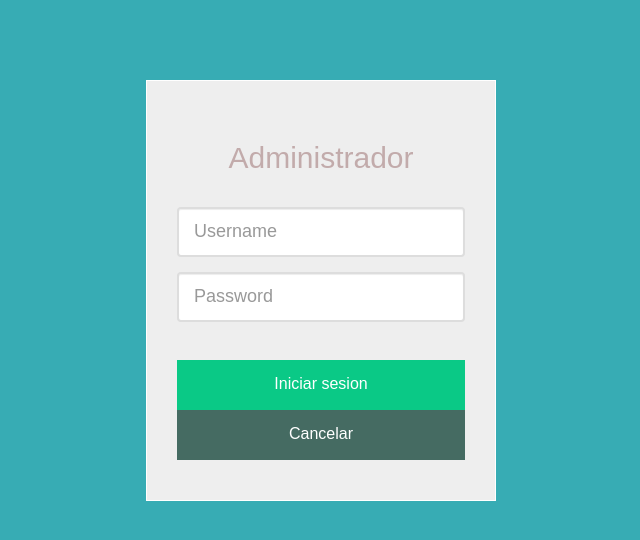
After one commit to juaz88/directorio, a Flask app: page /legal in a window 1280 px wide. The commit adds this page. Shown: the top 540 px of the page, without its empty margins (319-959 px from the left). Run offline with Flask 2, Linux system fonts and the light colour scheme; some libraries are stand-ins or nearby versions.

Commit message:
12-04-2022

```diff
--- a/main.py
+++ b/main.py
@@ -12,7 +12,13 @@ def inicio():
 def admin():
     return render_template('view_admin.html')
 
+@app.route('/login_admin', methods=['get','post'])
+def login_admin():
+    return render_template('login_admin.html')
 
+@app.route('/legal')
+def legal():
+    return render_template('login_admin.html')
 
 
 if __name__=='__main__':
--- /dev/null
+++ b/static/css/login_admin.css
@@ -0,0 +1,109 @@
+* {
+    box-sizing: border-box;
+    -moz-box-sizing: border-box;
+    -webkit-box-sizing: border-box;
+    font-family: arial
+}
+
+body {
+    background: #37acb4;
+}
+
+h1 {
+    color: rgb(194, 171, 171);
+    text-align: center;
+    font-family: 'Arial', cursive;
+    font-size: 30px
+}
+
+.login-form {
+    width: 350px;
+    padding: 40px 30px;
+    background: #eee;
+    margin: auto;
+    border: 1px solid #fff;
+    position: absolute;
+    left: 0;
+    right: 0;
+    top: 10%
+}
+
+.form-group {
+    position: relative;
+    margin-bottom: 15px
+}
+
+.form-control {
+    width: 100%;
+    height: 50px;
+    border: none;
+    padding: 5px 7px 5px 15px;
+    background: #fff;
+    color: #666;
+    border: 2px solid #ddd
+}
+
+.form-group .mdi {
+    position: absolute;
+    right: 15px;
+    top: 17px;
+    color: rgba(153, 153, 153, 0.055)
+}
+
+.mdi {
+    top: 13px !important;
+    color: #0AC986 !important
+}
+
+.form-control:focus {
+    color: rgba(153, 153, 153, 0.055) !important;
+    background-color: #fff;
+    border-color: #fff !important;
+    outline: none;
+    box-shadow: none
+}
+
+.log-status.wrong-entry .form-control,
+.wrong-entry .form-control+.mdi {
+    border-color: #37acb4;
+    color: #37acb4;
+}
+
+.log-btn {
+    background: #0AC986;
+    width: 100%;
+    font-size: 16px;
+    height: 50px;
+    color: #fff;
+    text-decoration: none;
+    border: none
+}
+
+.cancel-btn {
+    background: #456b62;
+    width: 100%;
+    font-size: 16px;
+    height: 50px;
+    color: #fff;
+    text-decoration: none;
+    border: none
+}
+
+.link {
+    text-decoration: none;
+    color: #C6C6C6;
+    float: right;
+    font-size: 12px;
+    margin-bottom: 15px
+}
+
+.alert {
+    display: none;
+    font-size: 12px;
+    color: #37acb4;
+    float: left
+}
+
+a {
+    text-decoration: none !important
+}
--- a/templates/index.html
+++ b/templates/index.html
@@ -50,7 +50,7 @@
 
                 <div class="col-9">
                     <div class="navbar-header">
-                        <a class="navbar-brand" href="#"> <b>Administrador</b> </a>
+                        <a class="navbar-brand" href="/login_admin"> <b>Administrador</b> </a>
                     </div>
 
                 </div>
@@ -85,7 +85,7 @@
                 </div>
                 <!-- /col-lg-6 -->
                 <div class="col-lg-6">
-                    <img class="img-responsive" src="static/img/ipad-hand.png" alt="" />
+                    <img class="img-responsive" src="static/img/certificado.png" alt="" />
                 </div>
                 <!-- /col-lg-6 -->
             </div>
--- /dev/null
+++ b/templates/login_admin.html
@@ -0,0 +1,47 @@
+<!DOCTYPE html>
+<html lang="en">
+
+<head>
+    <meta charset="utf-8" />
+    <title>Indugevi certificados</title>
+    <meta content="width=device-width, initial-scale=1.0" name="viewport" />
+    <meta content="" name="keywords" />
+    <meta content="" name="description" />
+
+    <!-- Favicons -->
+    <link href="{{url_for('static',filename='img/favicon.png')}}" rel="icon" />
+    <link href="{{url_for('static',filename='img/apple-touch-icon.png')}}" rel="apple-touch-icon" />
+
+    <!-- Google Fonts -->
+    <link href="https://fonts.googleapis.com/css?family=Open+Sans:300,300i,400,400i,700,700i|Montserrat:300,400,500,700" rel="stylesheet" />
+    <link href="https://cdn.jsdelivr.net/npm/bootstrap@5.1.3/dist/css/bootstrap.min.css" rel="stylesheet" integrity="sha384-1BmE4kWBq78iYhFldvKuhfTAU6auU8tT94WrHftjDbrCEXSU1oBoqyl2QvZ6jIW3" crossorigin="anonymous">
+
+    <!-- Bootstrap CSS File -->
+
+    <link rel="stylesheet" href="{{url_for('static',filename='lib/bootstrap/css/bootstrap.min.css' )}}" />
+
+    <!-- Libraries CSS Files -->
+
+    <link rel="stylesheet" href="{{url_for('static',filename='lib/font-awesome/css/font-awesome.min.css' )}}" />
+
+    <!-- Main Stylesheet File -->
+
+    <link rel="stylesheet" href="{{url_for('static',filename='css/style.css')}}" />
+    <link rel="stylesheet" href="{{url_for('static',filename='css/login_admin.css')}}" />
+</head>
+
+<body>
+    <div class="login-form">
+        <h1>Administrador</h1>
+        <br>
+        <div class="form-group "> <input type="text" class="form-control" placeholder="Username " id="UserName"> </div>
+        <div class="form-group log-status"> <input type="password" class="form-control" placeholder="Password" id="Passwod"> </div>
+        <br>
+        <a href="/view_admin"><button type="button" class="log-btn"> Iniciar sesion</button></a>
+
+        <a href="/"><button type="button" class="cancel-btn"> Cancelar</button></a>
+    </div>
+
+</body>
+
+</html>
--- a/templates/view_admin.html
+++ b/templates/view_admin.html
@@ -1,6 +1,6 @@
 {% extends 'base.html' %}
 
-<!-- contenido -->
+<!-- contenido dinamico -->
 {% block body %}
 <div class="container">
     <form>
```
Also changed, not shown: static/img/certificado.png (added), static/img/logo indugevi.png (added).
